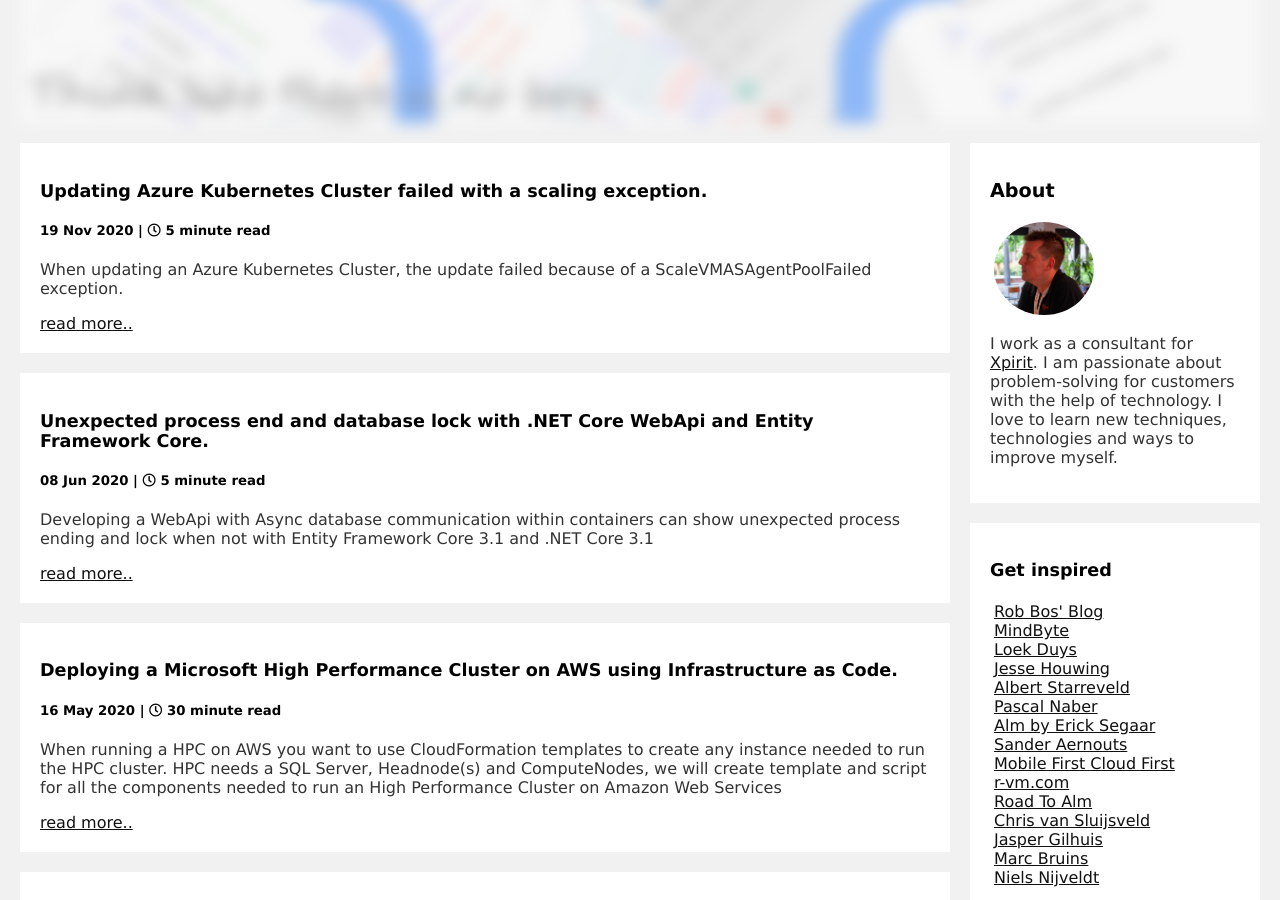
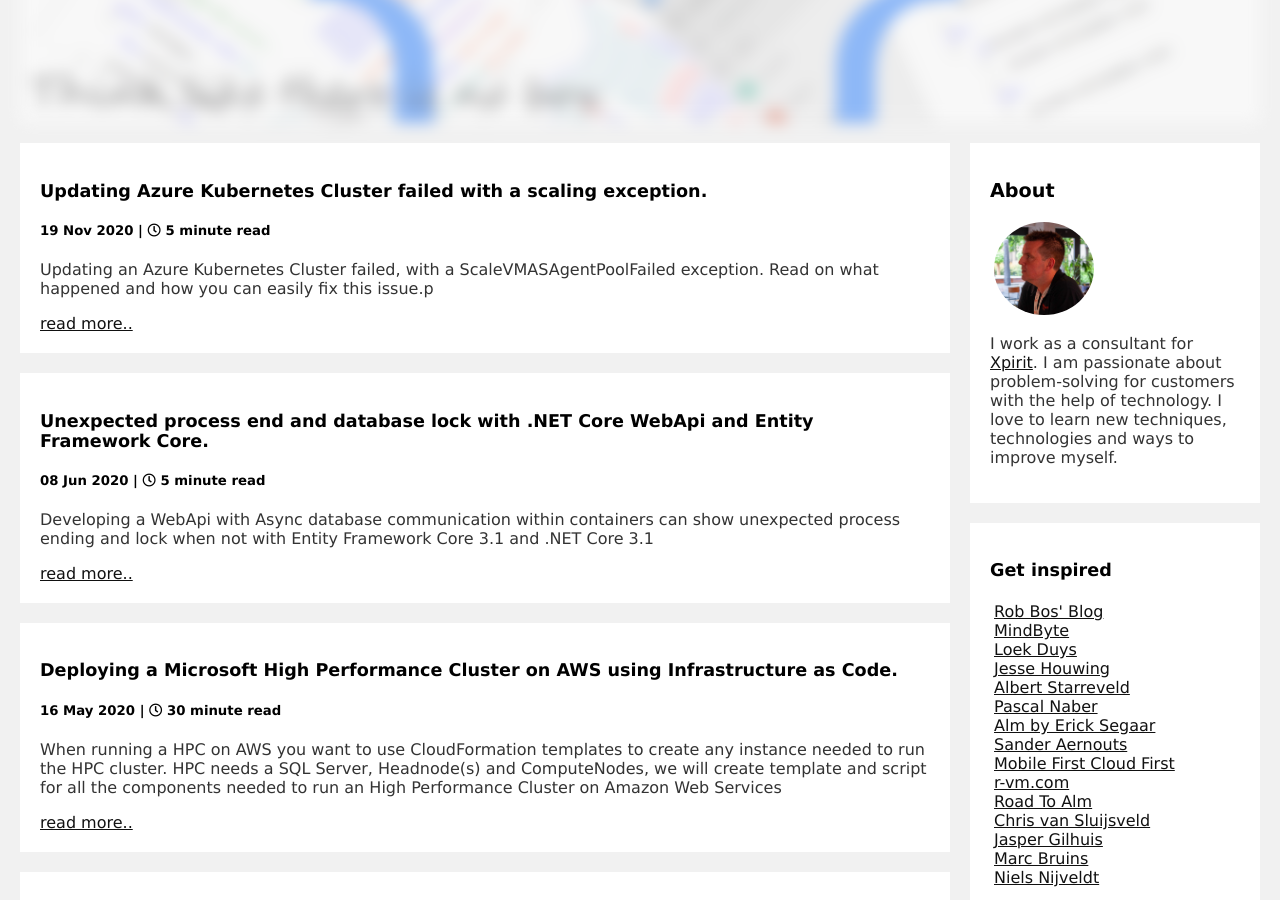
Before and after one commit to arjanvanbekkum/arjanvanbekkum.github.io, a Jekyll site: the page built from index.html, in a window 1280 px wide and 900 px high, scrolled down 307 px. Built offline with Jekyll 4.4.1, drawn with Linux system fonts in a browser that asks for light colours.

Commit message:
update summary

```diff
--- a/_posts/2020-11-19-Update-AKS-Scaling-Exception.md
+++ b/_posts/2020-11-19-Update-AKS-Scaling-Exception.md
@@ -2,7 +2,7 @@
 layout: post
 title: "Updating Azure Kubernetes Cluster failed with a scaling exception."
 date: 2020-11-19
-summary: "When updating an Azure Kubernetes Cluster, the update failed because of a ScaleVMASAgentPoolFailed exception."
+summary: "Updating an Azure Kubernetes Cluster failed, with a ScaleVMASAgentPoolFailed exception. Read on what happened and how you can easily fix this issue.p"
 minute: 5
 tags: [azure, kubernetes]
 ---
```
